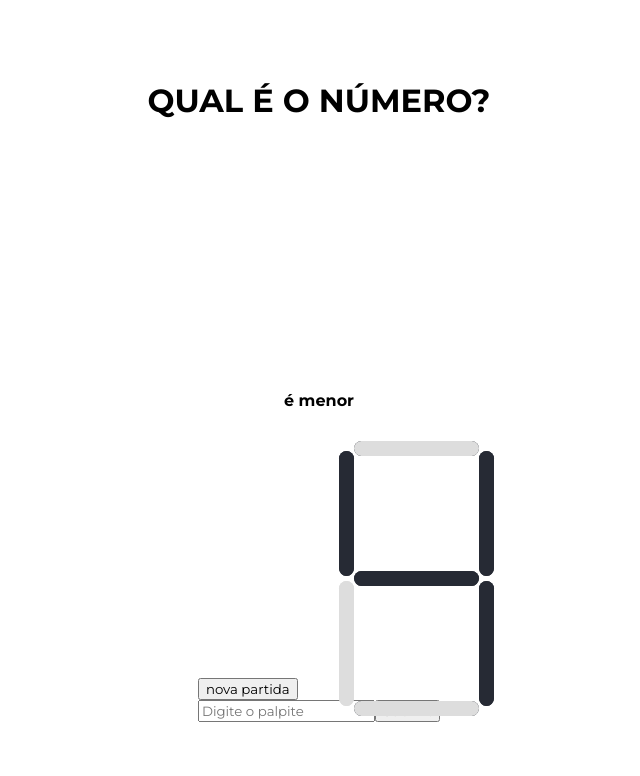
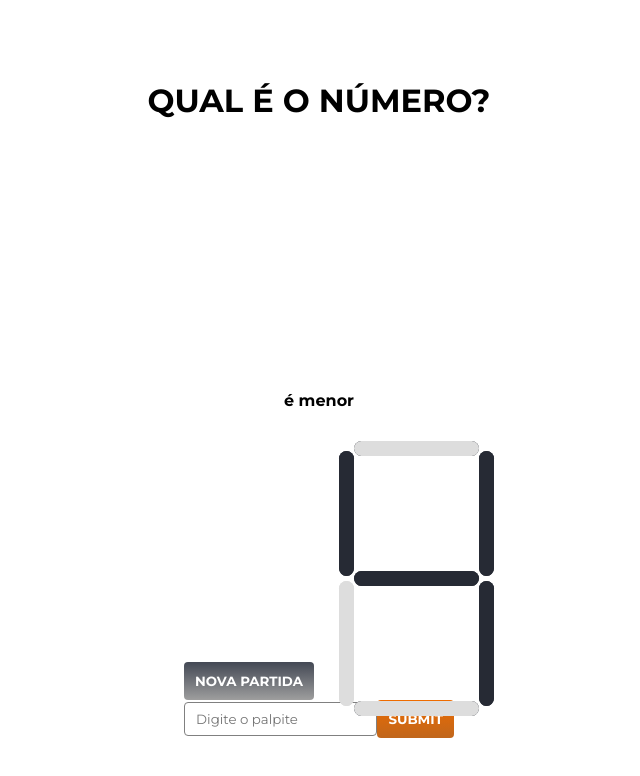
Before and after one commit to cefasgarciapereira/studiosol, a React (Vite) app: page / in a window 1280 px wide. Shown: the top 776 px of the page, without its empty margins (321-961 px from the left). Built offline with nearby package versions, Linux system fonts and the light colour scheme.

Commit message:
[style]: define global styles for some elements
- Input
- Button
- Submit

```diff
--- a/src/index.css
+++ b/src/index.css
@@ -12,3 +12,35 @@ code {
   font-family: source-code-pro, Menlo, Monaco, Consolas, 'Courier New',
     monospace;
 }
+
+input {
+  padding: 0 .7rem;
+  height: 2rem;
+  border-radius: 4px;
+  border: 1px solid gray;
+}
+
+input[type="submit"], button {
+  height: unset;
+  border-radius: 4px;
+  border: none;
+  text-transform: uppercase;
+  font-weight: bold;
+  color: white;
+  background: -webkit-linear-gradient(#434854, #9E9E9E);
+  padding: .7rem;
+  cursor: pointer;
+  transition: filter cubic-bezier(0.075, 0.82, 0.165, 1) .5s;
+}
+
+input[type="submit"]:hover, button:hover {
+  filter: brightness(1.3);
+}
+
+input[type="submit"]:active, button:active {
+  filter: brightness(.9);
+}
+
+input[type="submit"] {
+  background: -webkit-linear-gradient(#EF6C00, #C0661C);
+}
```
